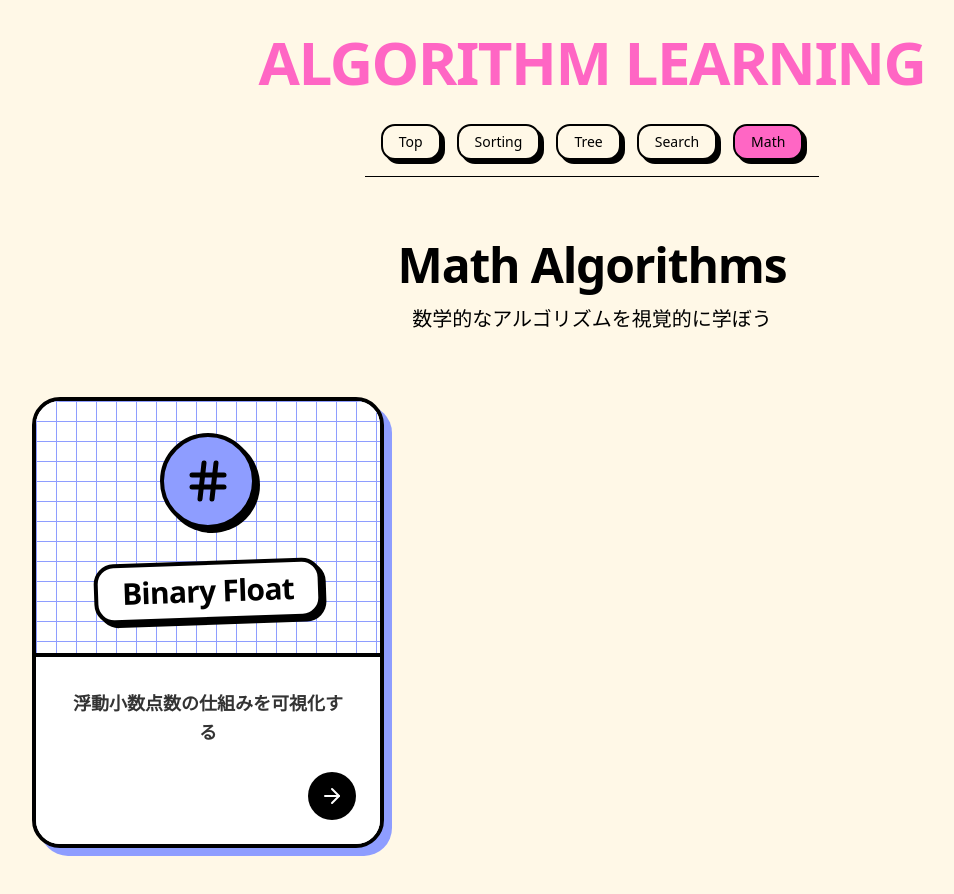
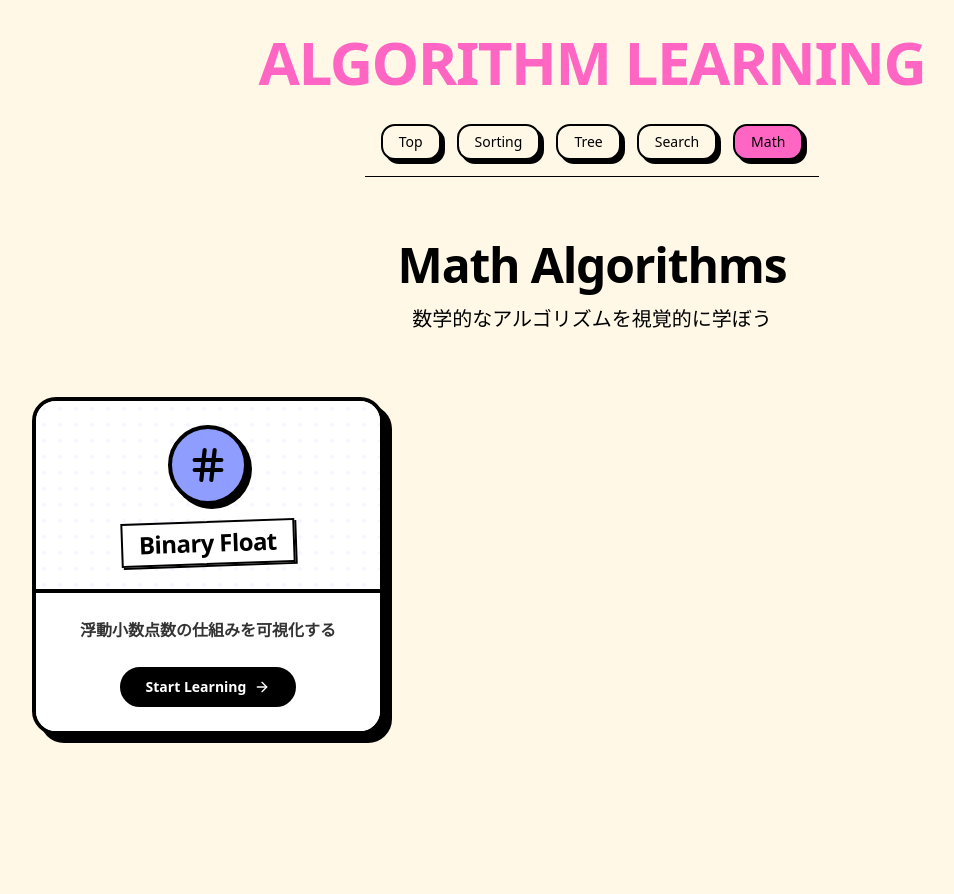
Before and after one commit to ks1590/algorithm-learning-app, a React (Vite) app: page /math in a window 1280 px wide. Shown: the top 894 px of the page, without its empty margins (48-1002 px from the left). After the commit the page ends 800 px from the top, so only its background shows below. Built offline with nearby package versions, Linux system fonts and the light colour scheme.

Commit message:
feat: Introduce NeoPopCard component and refactor MathPage to utilize it for displaying algorithm cards.

```diff
--- /dev/null
+++ b/src/components/ui/NeoPopCard.tsx
@@ -0,0 +1,76 @@
+import React from 'react';
+import { type LucideIcon, ArrowRight } from 'lucide-react';
+
+interface NeoPopCardProps {
+  title: string;
+  description: string;
+  icon: LucideIcon;
+  onClick?: () => void;
+  color?: string; // Hex color for accents
+  className?: string;
+}
+
+export const NeoPopCard: React.FC<NeoPopCardProps> = ({
+  title,
+  description,
+  icon: Icon,
+  onClick,
+  color = '#FF66C4', // Default pink
+  className = '',
+}) => {
+  return (
+    <div
+      onClick={onClick}
+      className={`relative group cursor-pointer ${className}`}
+    >
+      {/* Background Shadow Layer - Offset */}
+      <div
+        className="absolute inset-0 bg-black rounded-2xl transform translate-x-2 translate-y-2 transition-transform duration-300 group-hover:translate-x-3 group-hover:translate-y-3"
+      ></div>
+
+      {/* Main Card Layer */}
+      <div className="relative h-full bg-white border-4 border-black rounded-2xl overflow-hidden flex flex-col transition-transform duration-300 group-hover:-translate-y-1 group-hover:-translate-x-1">
+
+        {/* Header Section with Icon and Title */}
+        <div className="p-6 border-b-4 border-black bg-white relative overflow-hidden flex flex-col items-center gap-4">
+             {/* Decorative background pattern - Dots */}
+            <div className="absolute inset-0 opacity-10 pointer-events-none"
+                 style={{
+                     backgroundImage: `radial-gradient(${color} 2px, transparent 2px)`,
+                     backgroundSize: '16px 16px'
+                 }}
+            />
+
+            {/* Icon Circle */}
+            <div
+                className="w-20 h-20 rounded-full border-4 border-black flex items-center justify-center bg-white shadow-[4px_4px_0_0_#000] z-10 transition-transform duration-300 group-hover:rotate-12"
+                style={{ backgroundColor: color }}
+            >
+                 <Icon className="w-10 h-10 text-black" strokeWidth={2.5} />
+            </div>
+
+            {/* Title */}
+            <h3 className="text-2xl font-black text-center tracking-tight z-10 bg-white px-4 py-1 border-2 border-black shadow-[2px_2px_0_0_#000] transform -rotate-2 group-hover:rotate-0 transition-all duration-300">
+                {title}
+            </h3>
+        </div>
+
+        {/* Content Section */}
+        <div className="p-6 flex-1 flex flex-col items-center justify-between bg-white relative">
+             <p className="text-base font-bold text-center text-foreground/80 leading-relaxed mb-6">
+                {description}
+             </p>
+
+            {/* Action Buttonish thing */}
+             <div className="mt-auto">
+                 <span
+                    className="inline-flex items-center justify-center px-6 py-2 rounded-full border-2 border-black font-black text-sm text-white bg-black transition-all duration-300 group-hover:bg-white group-hover:text-black group-hover:shadow-[4px_4px_0_0_#000]"
+                 >
+                    Start Learning <ArrowRight className="ml-2 w-4 h-4" />
+                 </span>
+             </div>
+        </div>
+      </div>
+    </div>
+  );
+};
--- a/src/pages/MathPage.tsx
+++ b/src/pages/MathPage.tsx
@@ -1,9 +1,9 @@
 
 import React from 'react';
 import { useNavigate } from 'react-router-dom';
-import { Hash, ArrowRight } from 'lucide-react';
-import { Card, CardHeader, CardTitle, CardDescription, CardContent } from '@/components/ui/card';
+import { Hash } from 'lucide-react';
 import { AppColors } from '@/utils/theme';
+import { NeoPopCard } from '@/components/ui/NeoPopCard';
 
 export const MathPage: React.FC = () => {
   const navigate = useNavigate();
@@ -35,39 +35,15 @@ export const MathPage: React.FC = () => {
 
       <div className="grid grid-cols-1 md:grid-cols-2 lg:grid-cols-3 gap-8 w-full max-w-6xl mx-auto px-4">
         {mathAlgorithms.map((algo) => (
-          <div
+          <NeoPopCard
             key={algo.id}
+            title={algo.title}
+            description={algo.description}
+            icon={algo.icon}
             onClick={() => navigate(algo.path)}
-            className="group cursor-pointer transform transition-all duration-300 hover:-translate-y-2 hover:scale-105"
-          >
-            <Card className={`h-full border-4 border-black rounded-3xl ${algo.accent} transition-all duration-300 group-hover:shadow-[12px_12px_0_0_#000] overflow-hidden flex flex-col p-0 gap-0`}>
-              <CardHeader className={`${algo.bg} border-b-4 border-black p-8 text-center`}>
-                <div
-                  className="mx-auto w-24 h-24 rounded-full border-4 border-black flex items-center justify-center mb-6 bg-white shadow-[4px_4px_0_0_#000] transition-transform duration-300 group-hover:rotate-12"
-                  style={{ backgroundColor: algo.color }}
-                >
-                  <algo.icon className="w-12 h-12 text-black" strokeWidth={2.5} />
-                </div>
-                <CardTitle className="text-3xl font-black tracking-tight relative z-10">
-                  <span className="bg-white px-6 py-2 rounded-xl border-4 border-black shadow-[4px_4px_0_0_#000] inline-block transform rotate-[-2deg] group-hover:rotate-[2deg] transition-all duration-300">
-                    {algo.title}
-                  </span>
-                </CardTitle>
-              </CardHeader>
-              <CardContent className="p-8 bg-white flex-1 relative min-h-[180px]">
-                <div className="h-full flex items-center justify-center pb-16">
-                    <CardDescription className="text-lg font-bold text-foreground/80 leading-relaxed text-center">
-                    {algo.description}
-                    </CardDescription>
-                </div>
-                <div className="absolute bottom-6 right-6">
-                   <span className="inline-flex items-center justify-center w-12 h-12 rounded-full bg-black text-white transform transition-transform duration-300 group-hover:translate-x-2">
-                        <ArrowRight className="w-6 h-6" />
-                   </span>
-                </div>
-              </CardContent>
-            </Card>
-          </div>
+            color={algo.color}
+            className="h-full"
+          />
         ))}
       </div>
     </div>
```
